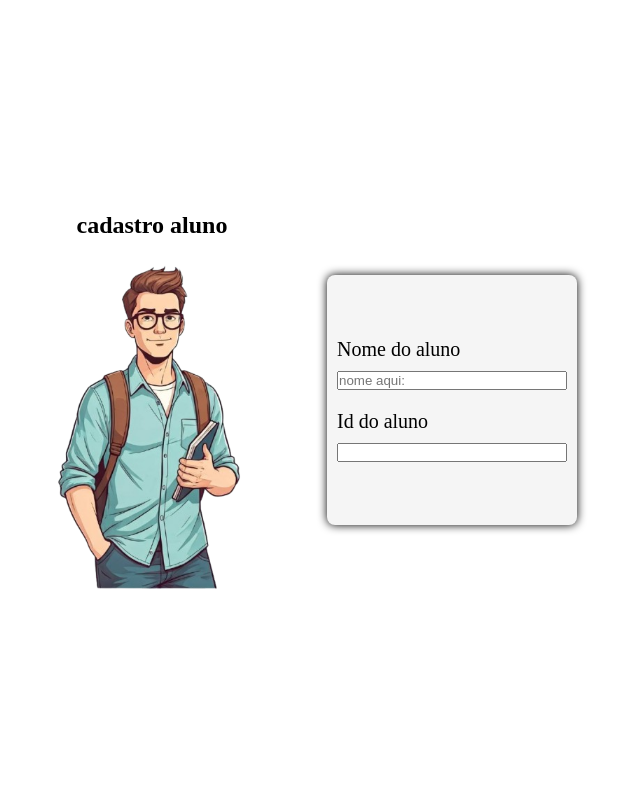
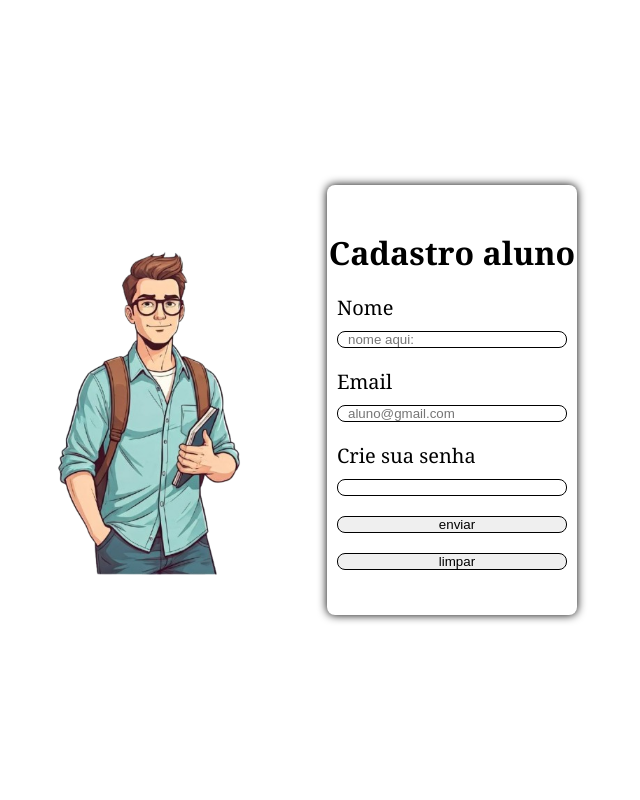
Before and after one commit to Iron-de-Oliveira/programa-o_para_web, a Flask app: template atividade_avaliativa_A2/templates/cadastro_aluno.html in a window 1280 px wide. Shown: the whole page, without its empty margins (363-1003 px from the left). Run offline with Flask 3, Linux system fonts and the light colour scheme; the template is opened without the code that fills it, so the values that code supplies are empty.

Commit message:
implementação do banco de dados

```diff
--- a/atividade_avaliativa_A2/app.py
+++ b/atividade_avaliativa_A2/app.py
@@ -1,91 +1,129 @@
 from flask import Flask, request, jsonify, render_template
 from models.task import Aluno
+from database.conexao import conectar
+
+
 
 app = Flask(__name__)
+
 
 alunos = []
 aluno_id_control = 1
 
 
-@app.route('/alunos')
+@app.route('/cadastro')
 def retornar_pagina():
    return render_template('cadastro_aluno.html')
 
-
-# Criar uma nova tarefa
+# Criar uma novo aluno
 @app.route('/Alunos', methods=['POST'])
 def create_aluno():
  global aluno_id_control # Variável global
  data = request.get_json()
- new_aluno = Aluno(id=aluno_id_control, nome=data['nome'],
- description=data.get("description", ""))
+ data = request.get_json()
+ print("Recebido do front-end:", data)
+
+ new_aluno = Aluno(matricula=aluno_id_control, nome=data['nome'], email=data['email'], senha= data['senha'])
+ try:
+    conexao = conectar()
+    with conexao:
+        with conexao.cursor() as cursor:
+            sql = "INSERT INTO aluno ( nome, email, matricula, senha) VALUES (%s, %s, %s, %s)"
+            cursor.execute(sql, (
+                new_aluno.nome,
+                new_aluno.email,
+                new_aluno.matricula,
+                new_aluno.senha
+            ))
+        conexao.commit()
+ except Exception as e:
+    print("Erro ao inserir no banco:", e)
+    return jsonify({"message": "Erro ao salvar no banco de dados"}), 500
+
  aluno_id_control += 1
  alunos.append(new_aluno)
  print(alunos)
- return jsonify({"message": "Nova tarefa criada com sucesso"})
+ return jsonify({"message": "Novo aluno criado com sucesso"})
 
-# listar todas as tarefas
+
+# listar todos os alunos
 @app.route('/Alunos', methods=['GET'])
-def get_alunos():
- aluno_list = [aluno.to_dict() for aluno in alunos]
- output = {
- "alunos": aluno_list,
- "total_alunos": len(aluno_list)
- }
- return jsonify(output)
+def listar_aluos():
+    conexao = conectar()
+    cursor = conexao.cursor()
 
-# Listar uma tarefa específica por id
-@app.route('/Alunos/<int:id>', methods=['GET'])
-def get_aluno(id):
-    for t in alunos:
-        if t.id == id:
-            return jsonify(t.to_dict())
+    cursor.execute("SELECT * FROM aluno")
+    resultados = cursor.fetchall()
 
-    return jsonify({"message": "Não foi possível encontrar a atividade"}), 404
+    cursor.close()
+    conexao.close()
 
-# Listar uma tarefa específica por title
+    return jsonify(resultados)
+
+# busca um aluno por matricula
+@app.route('/Alunos/<string:matricula>', methods=['GET'])
+def listar_aluno_por_matricula(matricula):
+    conexao = conectar()
+    cursor = conexao.cursor()
+
+    sql = "SELECT * FROM aluno WHERE matricula = %s"
+    cursor.execute(sql, (matricula,))
+    resultado = cursor.fetchone()
+
+    cursor.close()
+    conexao.close()
+
+    if resultado:
+        return jsonify(resultado)
+    else:
+        return jsonify({'erro': 'Aluno não encontrado'}), 404
+
+
+
+# busca um aluno por nome
 @app.route('/Alunos/<string:nome>', methods=['GET'])
 def get_nome(nome):
     for t in alunos:
         if t.nome == nome:
             return jsonify(t.to_dict())
 
-    return jsonify({"message": "Não foi possível encontrar a atividade"}), 404
+    return jsonify({"message": "Não foi possível encontrar o aluno"}), 404
 
 
-# Editar Tarefa
-@app.route('/Alunos/<int:id>', methods=["PUT"])
-def update_task(id):
+# Editar aluno
+@app.route('/Alunos/<int:matricula>', methods=["PUT"])
+def update_task(matricula):
     aluno = None
 
     for t in alunos:
-        if t.id == id:
+        if t.matricula == matricula:
             aluno = t
 
     if aluno == None:
-        return jsonify({"message": "Não foi possível encontrar aatividade"}), 404
+        return jsonify({"message": "Não foi possível encontrar aluno"}), 404
     data = request.get_json()
     aluno.nome = data['nome']
-    aluno.description = data['description']
+    aluno.email = data['email']
+    aluno.senha = data['senha']
     aluno.completed = data['completed']
 
-    return jsonify({"message": "Tarefa atualizada com sucesso"})
+    return jsonify({"message": "Atualização feita com sucesso"})
 
 
 
-# Deletar tarefa
-@app.route('/Alunos/<int:id>', methods=['DELETE'])
-def delete_aluno(id):
+# Deletar aluno
+@app.route('/Alunos/<int:matricula>', methods=['DELETE'])
+def delete_aluno(matricula):
  aluno = None
  for t in alunos:
-    if t.id == id:
+    if t.matricula == matricula:
      aluno = t
      break
  if not aluno:
-    return jsonify({"message": "Não foi possível encontrar a atividade"}), 404
+    return jsonify({"message": "Não foi possível encontrar o aluno"}), 404
 
  alunos.remove(aluno)
- return jsonify({"message": "Tarefa deletada com sucesso"})
+ return jsonify({"message": "Aluno deletado"})
 
 
 
--- a/atividade_avaliativa_A2/static/css/aluno.css
+++ b/atividade_avaliativa_A2/static/css/aluno.css
@@ -8,6 +8,7 @@ body{
     display: flex;
     align-items: center;
     justify-content: center;
+    font-family: Cambria, Cochin, Georgia, Times, 'Times New Roman', serif;
 
 }
 
@@ -22,7 +23,7 @@ section img{
 
 form{
     /* background e shadow */
-    background-color: rgb(245, 245, 245);
+    background-color: rgb(255, 255, 255);
     box-shadow: 0px 0px 10px black;
     border-radius: 8px;
 
@@ -32,7 +33,7 @@ form{
     flex-direction: column;
     justify-content: center;
     width: 250px;
-    height: 250px;
+    height: 430px;
     gap: 20px;
 
 }
@@ -50,5 +51,12 @@ form label{
 }
 
 form input{
+    padding: 0 0 0 10px;
     margin: 0 10px 0 10px;
+    border-radius: 8px;
+    border: solid black 0.5px;
 }
+
+form h1{
+    text-align: center;
+}
--- a/atividade_avaliativa_A2/static/javaScript/cadastro_aluno.js
+++ b/atividade_avaliativa_A2/static/javaScript/cadastro_aluno.js
@@ -0,0 +1,31 @@
+console.log("js carregado")
+
+function coletar_dados(){
+    const data_nome = document.getElementById("nome").value;
+    const data_email = document.getElementById("email").value;
+    const data_senha = document.getElementById("senha").value;
+
+    const dados_aluno = {
+        nome: data_nome,
+        email: data_email,
+        senha: data_senha,
+    };
+
+    fetch('http://localhost:5000/Alunos', {
+
+        method: 'POST',
+        headers: {
+            'Content-Type': 'application/json'
+        },
+        body: JSON.stringify(dados_aluno)
+    })
+    .then(response => response.json())
+    .then(data => {
+        alert(data.message);
+    })
+    .catch(error => {
+        console.error('Erro:', error);
+        alert("Erro ao cadastrar aluno");
+    });
+
+}
--- a/atividade_avaliativa_A2/templates/cadastro_aluno.html
+++ b/atividade_avaliativa_A2/templates/cadastro_aluno.html
@@ -10,21 +10,33 @@
 </head>
 <body>
     <section>
-        <h1>cadastro aluno</h1>
         <img src="static/imgs/img.png" alt="aluno">
     </section>
 
-    <form>
+    <form id="formulário">
+        <h1>Cadastro aluno</h1>
+
         <div id="caixa1">
-            <label for="nome">Nome do aluno</label>
+            <label for="nome">Nome</label>
             <input type="text" name="nome" id="nome" placeholder="nome aqui:" required maxlength="30">
         </div>
 
+
         <div id="caixa2">
-            <label for="id_aluno">Id do aluno</label>
-            <input type="number" name="id_aluno" id="id_aluno" required>
+            <label for="email">Email</label>
+            <input type="text" name="email" id="email" required
+            placeholder="aluno@gmail.com">
         </div>
+
+        <div id="caixa3">
+            <label for="senha">Crie sua senha</label>
+            <input type="password" name="senha" id="senha" required minlength="4">
+        </div>
+
+        <input type="button" value="enviar" id="enviar" onclick="coletar_dados()">
+        <input type="reset" value="limpar">
     </form>
+    <script src="{{ url_for('static', filename='javaScript/cadastro_aluno.js') }}"></script>
     <script src="https://cdn.jsdelivr.net/npm/bootstrap@5.3.5/dist/js/bootstrap.bundle.min.js" integrity="sha384-k6d4wzSIapyDyv1kpU366/PK5hCdSbCRGRCMv+eplOQJWyd1fbcAu9OCUj5zNLiq" crossorigin="anonymous"></script>
 
 </body>
```
Also changed, not shown: atividade_avaliativa_A2/database/conexao.py (added, +10 -0 lines), atividade_avaliativa_A2/models/task.py (+7 -5 lines), atividade_avaliativa_A2/database/__init__.py (added).
